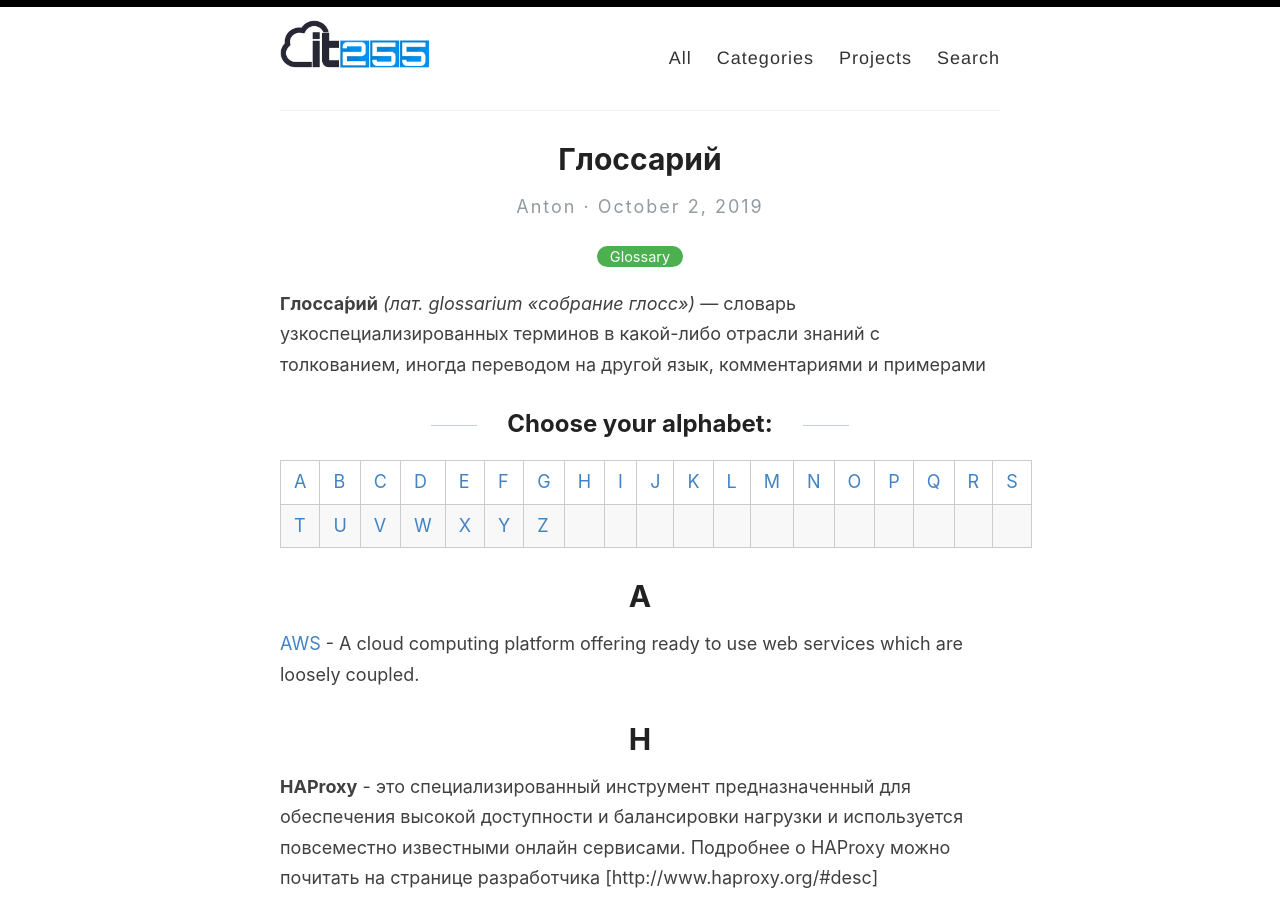
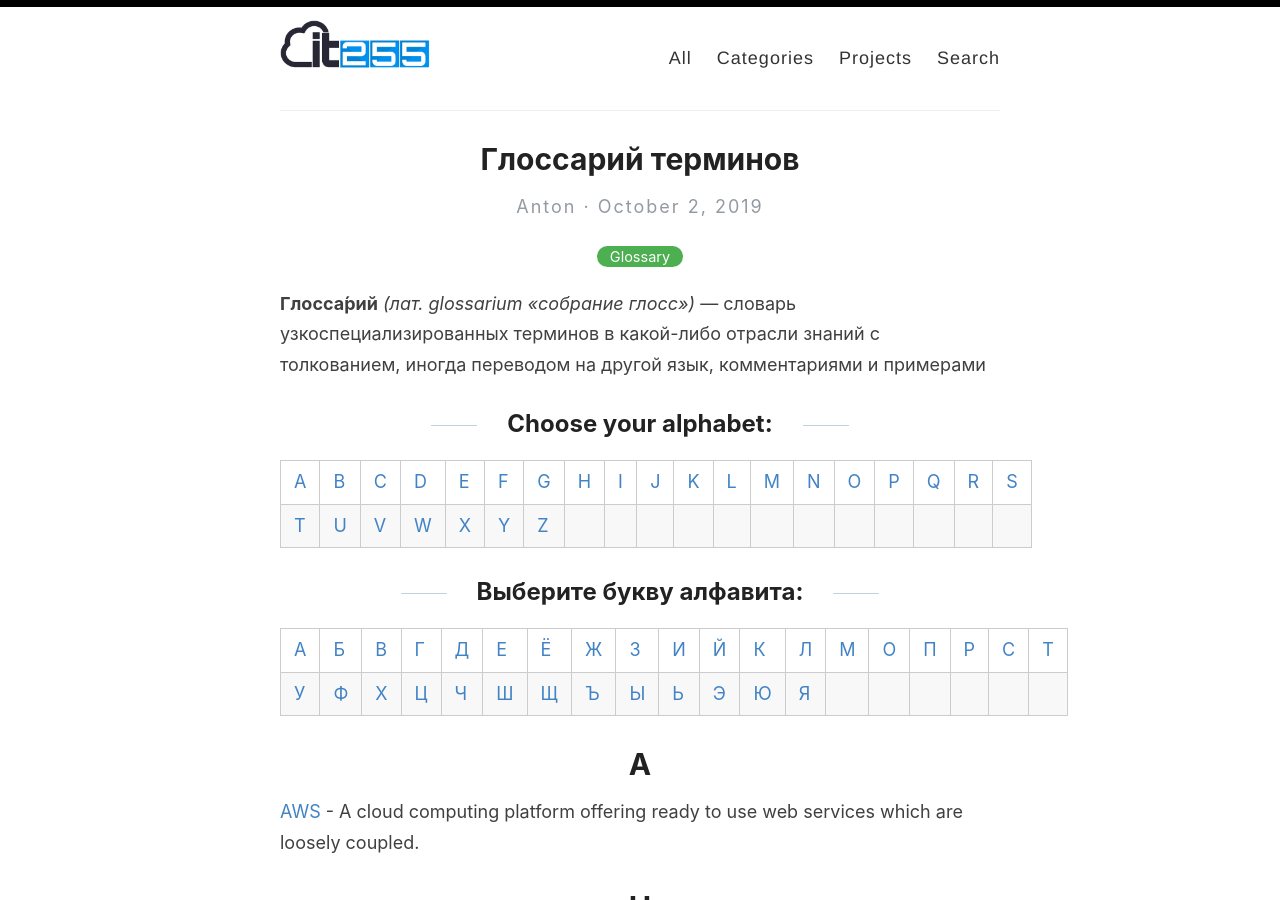
Before and after one commit to it255ru/reverie, a Jekyll site: the page built from _posts/2019-10-02-glossary.md, in a window 1280 px wide and 900 px high. Built offline with Jekyll 4.4.1, drawn with Linux system fonts in a browser that asks for light colours.

Commit message:
Update 2019-10-02-glossary.md

```diff
--- a/_posts/2019-10-02-glossary.md
+++ b/_posts/2019-10-02-glossary.md
@@ -1,6 +1,6 @@
 ---
 layout: post
-title: Глоссарий
+title: Глоссарий терминов
 categories: Glossary
 ---
 
@@ -10,6 +10,11 @@ categories: Glossary
 
 [ A ](#a) | [ B ](#b) | [ C ](#c) | [ D ](#d) | [ E ](#e) | [ F ](#f) | [ G ](#g) | [ H ](#h) | [ I ](#i) | [ J ](#j) | [ K ](#k) | [ L ](#l) | [ M ](#m) | [ N ](#n) | [ O ](#o) | [ P ](#p) | [ Q ](#q) | [ R ](#r) | [ S ](#s) |
 [ T ](#t) | [ U ](#u) | [ V ](#v) | [ W ](#w) | [ X ](#x) | [ Y ](#y) | [ Z ](#z) |
+
+## Выберите букву алфавита:
+
+[ А ](#а) | [ Б ](#б) | [ В ](#в) | [ Г ](#г) | [ Д ](#д) | [ Е ](#е) | [ Ё ](#ё) | [ Ж ](#ж) | [ З ](#з) | [ И ](#и) | [ Й ](#й) | [ К ](#к) | [ Л ](#л) | [ М ](#м) | [ О ](#о) | [ П ](#п) | [ Р ](#р) | [ С ](#с) | [ Т ](#т) |
+[ У ](#у) | [ Ф ](#ф) | [ Х ](#х) | [ Ц ](#ц) | [ Ч ](#ч) | [ Ш ](#ш) | [ Щ ](#щ) | [ Ъ ](#ъ) | [ Ы ](#ы) | [ Ь ](#ь) | [ Э ](#э) | [ Ю ](#ю) | [ Я ](#я) |
 
 # A
 [AWS](https://aws.amazon.com) - A cloud computing platform offering ready to use web services which are loosely coupled.
```
